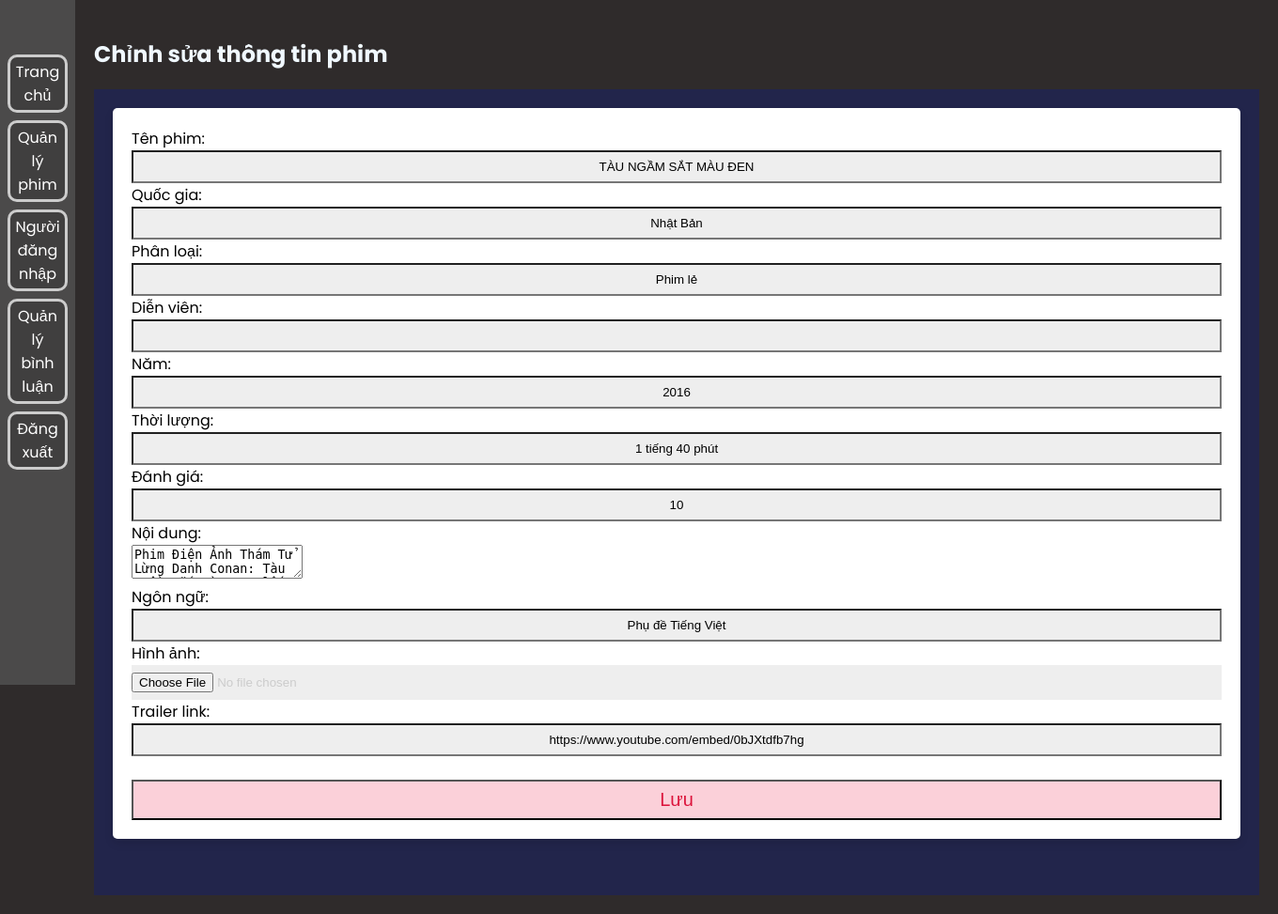
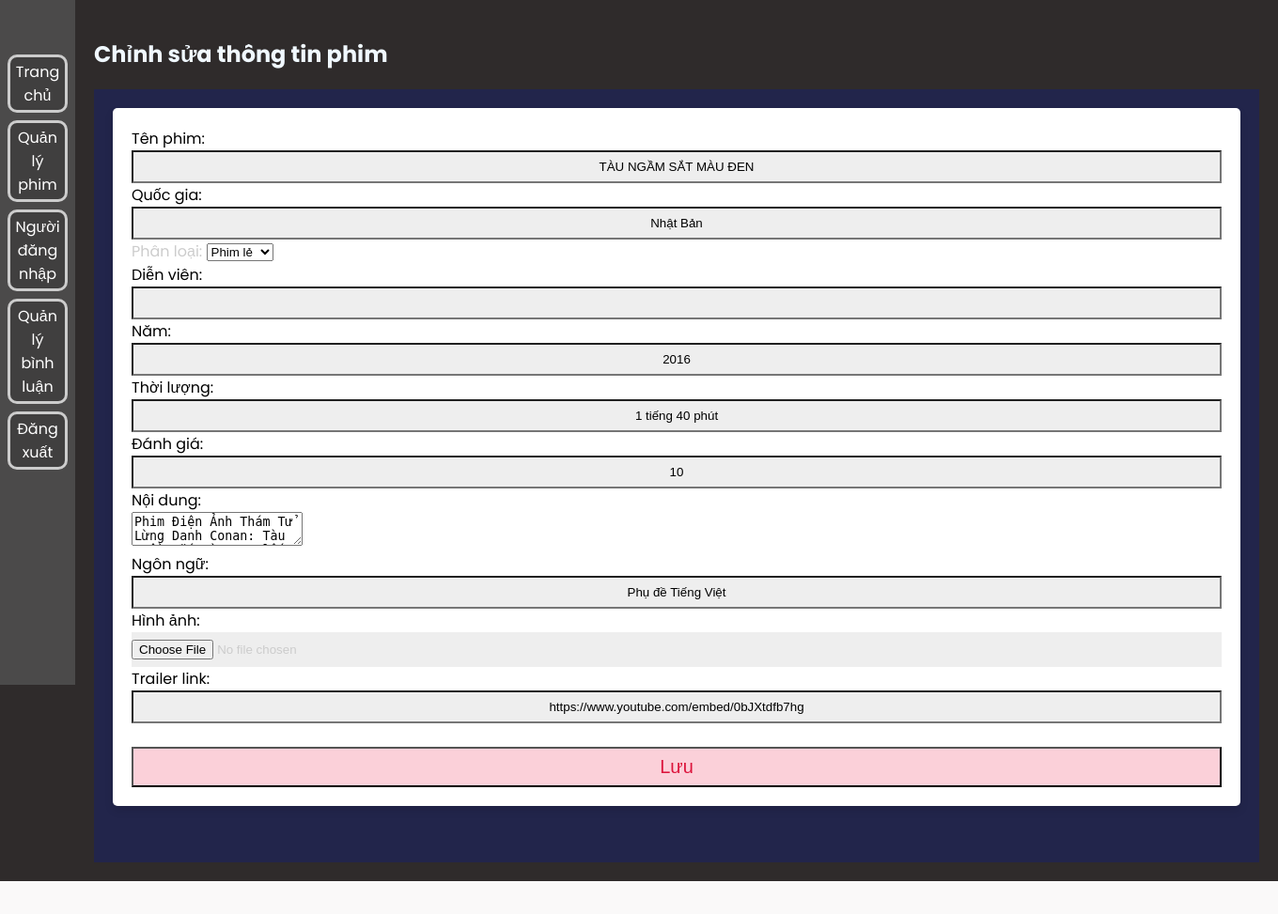
Before and after one commit to dondeptrai/webphim, a PHP site: page /admin.php?pid=6&id=50 in a window 1360 px wide. Shown: the whole page at 94% size. After the commit the page ends 938 px from the top, so only its background shows below. Run offline with PHP 8.4, Linux system fonts and the light colour scheme; a user stored in the database is signed in; data comes from the database, SQL or seed files in the repository.

Commit message:
Update sua_phim.php

```diff
--- a/admin/sua_phim.php
+++ b/admin/sua_phim.php
@@ -47,8 +47,11 @@ $row = mysqli_fetch_assoc($query);
                     <label class ="c" for="quoc_gia">Quốc gia:</label>
                     <input type="text" id="quoc_gia" name="quoc_gia" value="<?php echo $row['Quoc_Gia']; ?>">
 
-                    <label class ="c" for="phan_loai">Phân loại:</label>
-                    <input type="text" id="phan_loai" name="phan_loai" value="<?php echo $row['Phan_Loai']; ?>">
+                    <label for="phan_loai">Phân loại:</label>
+                    <select id="phan_loai" name="phan_loai">
+                    <option value="Phim bộ" <?php if($row['Phan_Loai'] == "Phim bộ") echo "selected"; ?>>Phim bộ</option>
+                    <option value="Phim lẻ" <?php if($row['Phan_Loai'] == "Phim lẻ") echo "selected"; ?>>Phim lẻ</option>
+                    </select> <br>
 
                     <label class ="c" for="dien_vien">Diễn viên:</label>
                     <input type="text" id="dien_vien" name="dien_vien" value="<?php echo $row['Dien_Vien']; ?>">
```
